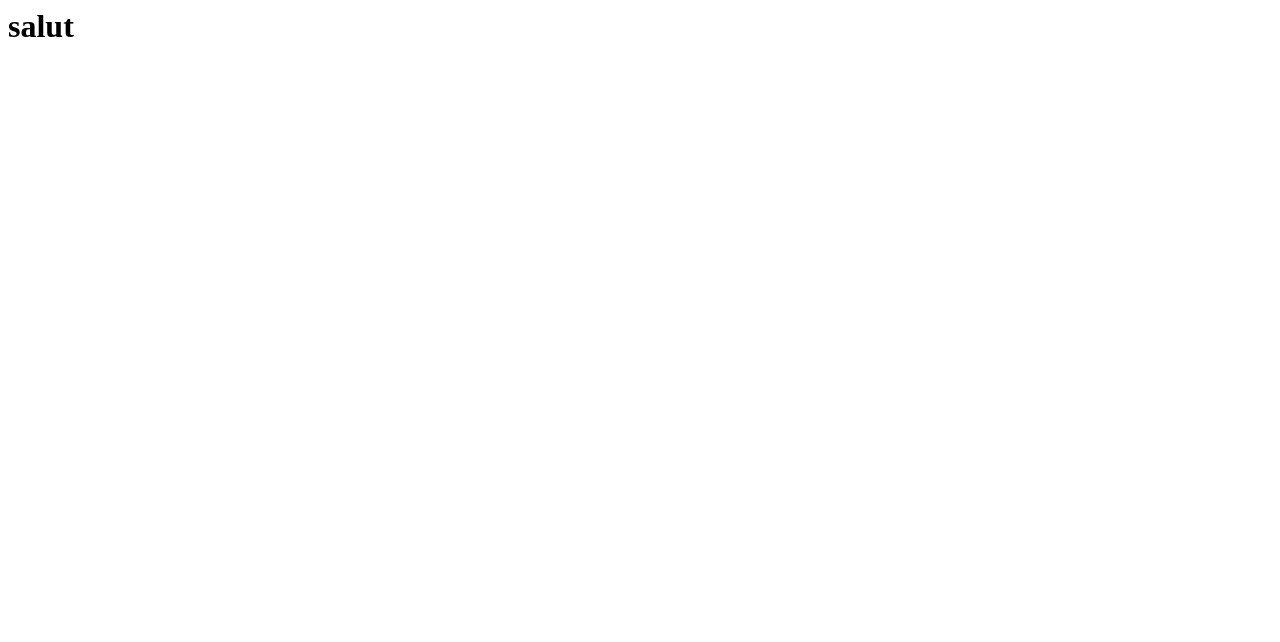
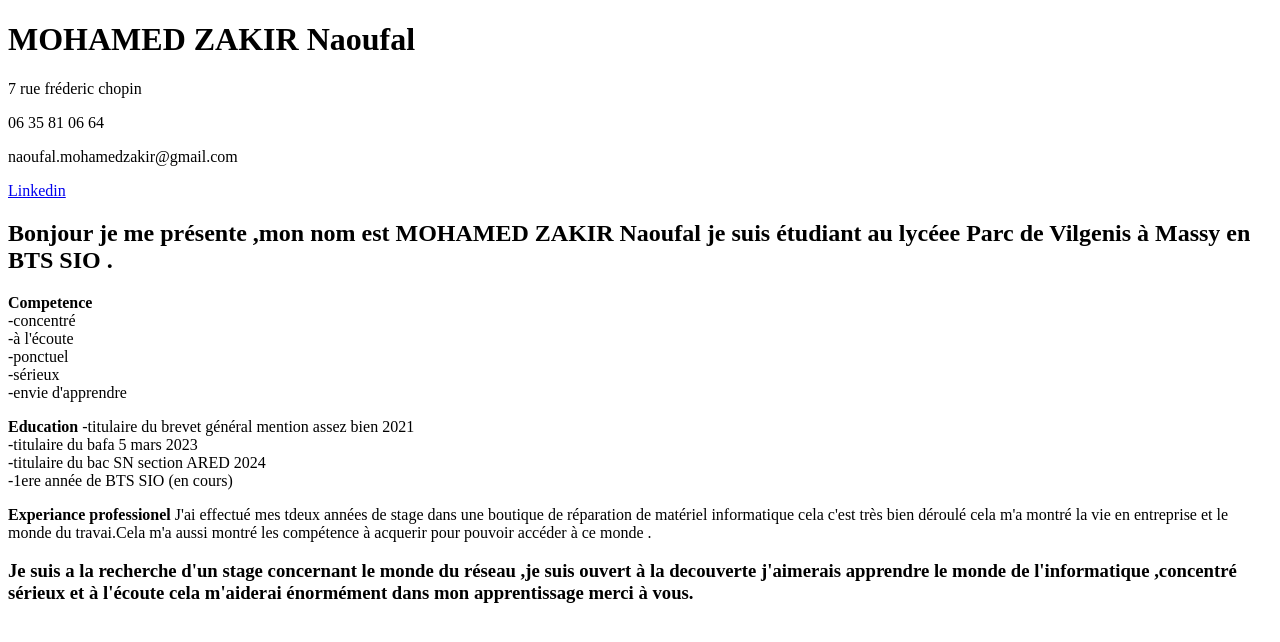
Before and after one commit to Nasuf92/Naoufal, a plain HTML site: page index.html in a window 1280 px wide. Drawn offline with Linux system fonts and the light colour scheme.

Commit message:
Update index.html

```diff
--- a/index.html
+++ b/index.html
@@ -1,6 +1,67 @@
-<html>
-<head>
-<h1> salut </h1>
-</head>
-<body>
+<!DOCTYPE html>
+<html lang="fr">
+    <head>
+        <meta charset="UTF-8">
+        <meta name="viewport" content="width=device-width,initial-scale=1.0">
+        <title>Cv étudiant</title>
+    </head>
+    <body>
+        <div class="cv-container">
+            <header class="cv-haider">
+                <h1>MOHAMED ZAKIR Naoufal</h1>
+                <p>7 rue fréderic chopin</p>
+                <p>06 35 81 06 64</p>
+                <p>naoufal.mohamedzakir@gmail.com</p>
+                <a href="https://www.linkedin.com/feed/">Linkedin</a>
+
+            </header>
+
+            <h2>
+                Bonjour je me présente ,mon nom est MOHAMED ZAKIR Naoufal je suis étudiant
+                au lycéee Parc de Vilgenis à Massy en BTS SIO .
+            </h2>
+
+
+            <section id="Compétence">
+                <p>
+                    <strong>Competence</strong> <br>
+                    -concentré <br>
+                    -à l'écoute <br>
+                    -ponctuel <br>
+                    -sérieux <br>
+                    -envie d'apprendre <br>
+                </p>
+                <p>
+                    <strong>Education</strong>
+                    -titulaire du brevet général mention assez bien 2021 <br>
+                    -titulaire du bafa 5 mars 2023 <br>
+                    -titulaire du bac SN section ARED 2024 <br>
+                    -1ere année de BTS SIO (en cours)
+
+                </p>
+                <strong>Experiance professionel</strong>
+            J'ai effectué mes tdeux années de stage dans une boutique de réparation de matériel informatique
+            cela c'est très bien déroulé cela  m'a montré la vie en entreprise et le monde du travai.Cela m'a aussi
+            montré les compétence à acquerir pour pouvoir accéder à ce monde .
+
+                <P>
+
+                </P>
+
+
+                <p>
+                  <h3>Je suis a la recherche d'un stage concernant le monde du réseau
+                ,je suis ouvert à la decouverte j'aimerais apprendre le monde de l'informatique
+                ,concentré sérieux et à l'écoute cela m'aiderai énormément dans mon apprentissage merci à vous.
+
+                  </h3>
+
+                </p>
+
+
+
+            </section>
+
+        </div>
+    </body>
 </html>
```
